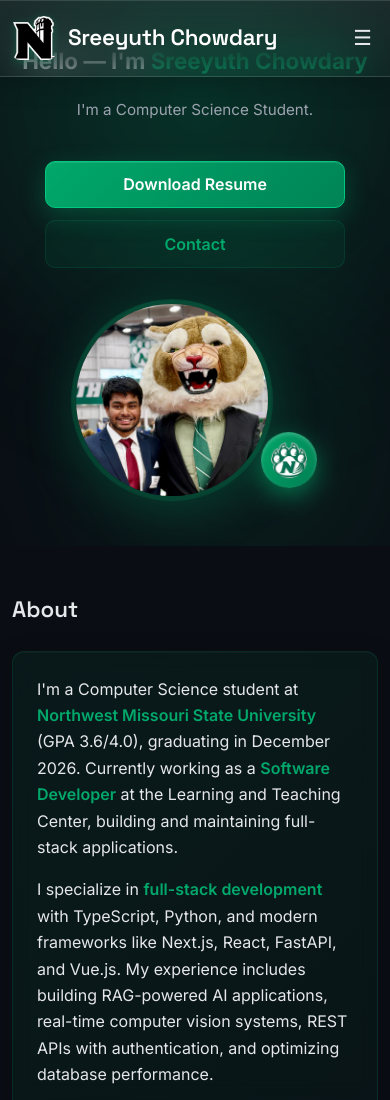
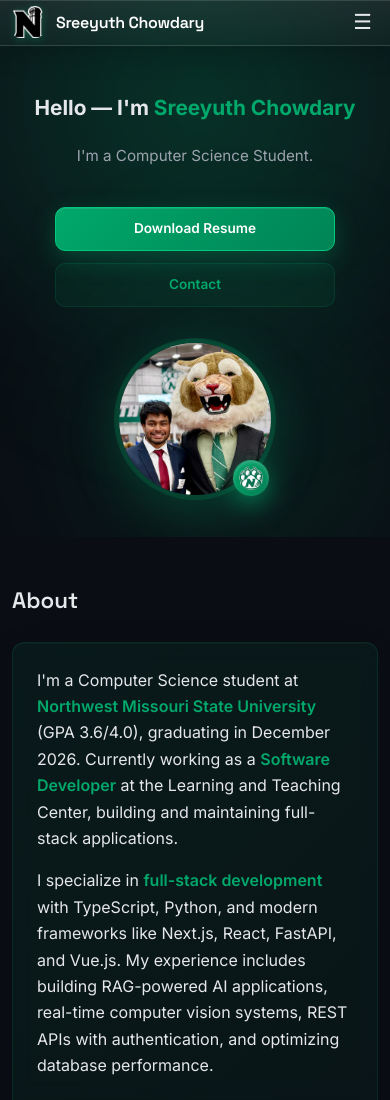
Before and after one commit to sreeyuthgunnam/Portfolio, a plain HTML site: page index.html in a window 390 px wide. Shown: the top 1100 px of the page. Drawn offline with Linux system fonts and the light colour scheme; no server answers.

Commit message:
Fix mobile: navbar overlap, hero padding, header sizing, and paw badge positioning

```diff
--- a/css/styles.css
+++ b/css/styles.css
@@ -46,7 +46,7 @@
 .btn-ghost:hover{background:rgba(0,168,107,0.15);border-color:var(--accent)}
 .nav-toggle{display:none;background:none;border:0;color:inherit;font-size:1.3rem}
 
-.hero{min-height:90vh;display:flex;align-items:center;padding:2rem 0 2rem 0;position:relative;overflow:hidden;background:radial-gradient(ellipse 80% 50% at 50% 20%, rgba(0,168,107,0.12), transparent)}
+.hero{min-height:90vh;display:flex;align-items:center;padding:6rem 0 2rem 0;position:relative;overflow:hidden;background:radial-gradient(ellipse 80% 50% at 50% 20%, rgba(0,168,107,0.12), transparent)}
 .hero::before{content:'';position:absolute;width:700px;height:700px;background:radial-gradient(circle, rgba(0,168,107,0.15), transparent 70%);border-radius:50%;top:-250px;left:-150px;pointer-events:none;filter:blur(60px)}
 .hero::after{content:'';position:absolute;width:500px;height:500px;background:radial-gradient(circle, rgba(0,168,107,0.12), transparent 70%);border-radius:50%;bottom:-150px;right:-100px;pointer-events:none;filter:blur(50px)}
 .hero-grid{display:grid;grid-template-columns:1fr 320px;gap:3rem;align-items:center;position:relative;z-index:1;width:100%}
@@ -155,20 +155,24 @@
 }
 
 @media (max-width:980px){
-  .hero{min-height:auto;padding:3rem 0}
+  .hero{min-height:auto;padding:7rem 0 2rem;align-items:flex-start}
   .hero-grid{grid-template-columns:1fr;gap:2rem;text-align:center}
-  .hero-content{display:flex;flex-direction:column;align-items:center}
+  .hero-content{display:flex;flex-direction:column;align-items:center;order:1}
+  .hero-art{display:flex;justify-content:center;order:2}
   .hero-cta{justify-content:center}
-  .profile-art{max-width:280px}
+  .profile-wrapper{max-width:280px;margin:0 auto}
+  .profile-art{max-width:100%}
   .projects-grid{grid-template-columns:repeat(auto-fit, minmax(280px, 1fr))}
   .about-badges{justify-content:center}
 }
 
 @media (max-width:768px){
   .container{padding:1.5rem 1rem}
-  .hero{padding:2rem 0}
+  .hero{padding:6rem 0 2rem}
   .hero h1{font-size:1.75rem}
-  .profile-art{max-width:240px}
+  .profile-wrapper{max-width:240px;margin:0 auto}
+  .profile-art{max-width:100%}
+  .bearcat-paw-badge{bottom:12px;right:12px;width:52px;height:52px;padding:9px}
   .section-title{font-size:1.5rem}
   .experience-card{padding:1.25rem}
   .experience-header{flex-direction:column;align-items:flex-start}
@@ -182,16 +186,21 @@
 
 @media (max-width:640px){
   .container{padding:1.5rem 1rem}
-  .hero{padding:2rem 0 1.5rem}
-  .hero h1{font-size:1.6rem}
+  .site-header .container{padding:0.5rem 1rem}
+  .brand-name{font-size:1.1rem}
+  .brand-logo-img{width:36px;height:36px}
+  .hero{padding:5.5rem 0 1.5rem;min-height:auto}
+  .hero h1{font-size:1.5rem}
   .lead{font-size:0.95rem}
-  .profile-art{max-width:220px}
-  .hero-cta{flex-direction:column;width:100%;max-width:300px}
-  .hero-cta .btn{width:100%;min-width:200px}
+  .profile-wrapper{max-width:200px;margin:0 auto}
+  .profile-art{max-width:100%}
+  .bearcat-paw-badge{bottom:8px;right:8px;width:44px;height:44px;padding:8px}
+  .hero-cta{flex-direction:column;width:100%;max-width:280px}
+  .hero-cta .btn{width:100%;min-width:180px;padding:0.6rem 1rem;font-size:0.9rem}
   .nav-toggle{display:block}
-  .main-nav{position:fixed;right:1rem;top:64px;background:rgba(5,10,15,0.95);backdrop-filter:blur(10px);padding:1rem;border-radius:10px;flex-direction:column;display:none;border:1px solid var(--glass-border)}
+  .main-nav{position:fixed;right:1rem;top:56px;background:rgba(5,10,15,0.98);backdrop-filter:blur(12px);padding:0.75rem;border-radius:10px;flex-direction:column;display:none;border:1px solid var(--glass-border);box-shadow:0 8px 32px rgba(0,0,0,0.4)}
   .main-nav.open{display:flex}
-  .main-nav a{padding:.5rem 1rem;width:100%;text-align:center}
+  .main-nav a{padding:.45rem .85rem;width:100%;text-align:center;font-size:0.9rem}
   .section{padding:2rem 0}
   .section-title{font-size:1.4rem}
   .experience-card{padding:1rem}
@@ -208,8 +217,14 @@
 
 @media (max-width:480px){
   .container{padding:1rem 0.75rem}
-  .hero h1{font-size:1.4rem}
-  .profile-art{max-width:200px}
+  .site-header .container{padding:0.4rem 0.75rem}
+  .brand-name{font-size:1rem}
+  .brand-logo-img{width:32px;height:32px}
+  .hero{padding:5rem 0 1rem}
+  .hero h1{font-size:1.3rem}
+  .profile-wrapper{max-width:160px}
+  .bearcat-paw-badge{bottom:6px;right:6px;width:36px;height:36px;padding:6px}
+  .hero-cta .btn{padding:0.55rem 0.9rem;font-size:0.85rem}
   .skill{font-size:0.85rem;padding:0.35rem 0.55rem}
   .tech-tag{font-size:0.7rem}
 }
```
